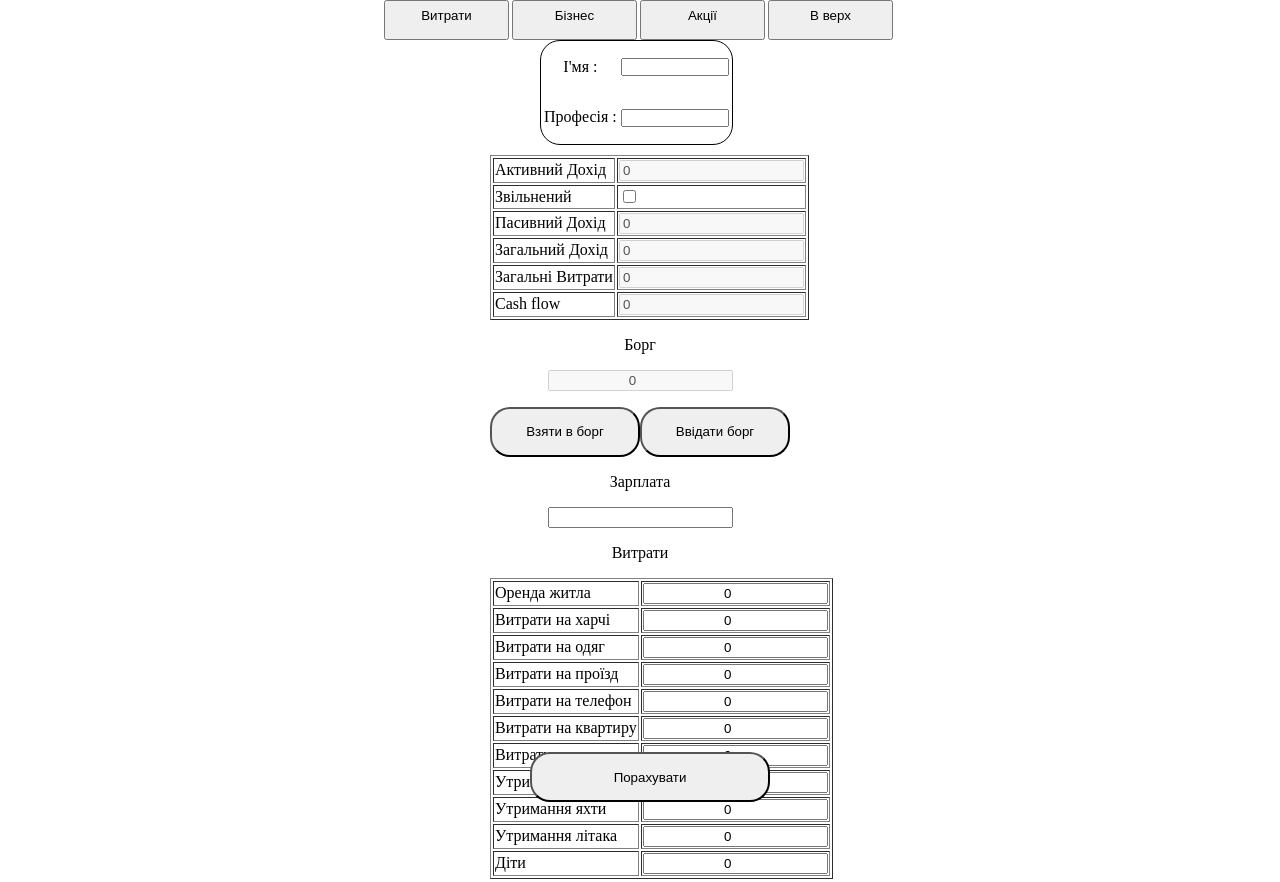
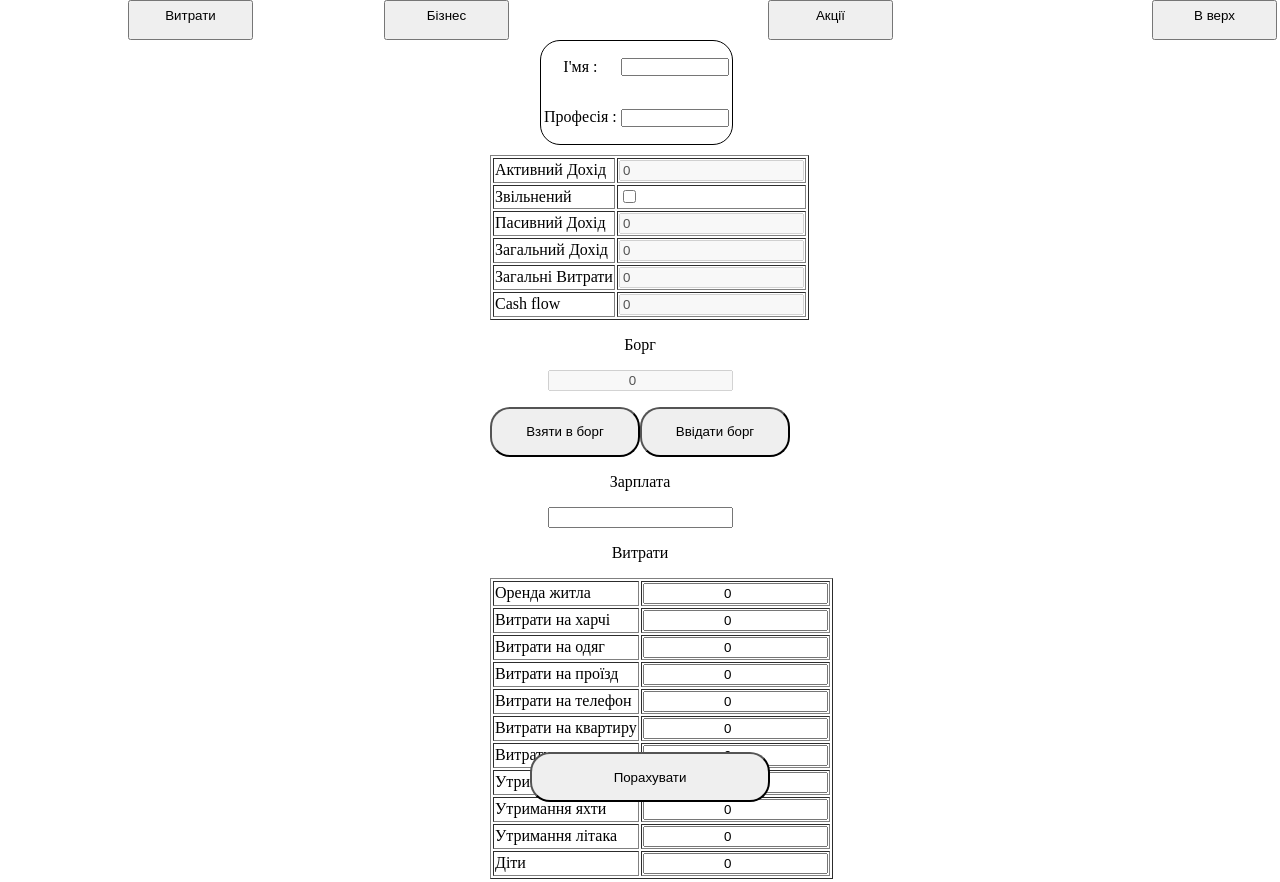
Before and after one commit to Anatoliy107/hellow, a plain HTML site: page index.html in a window 1280 px wide. Shown: the top 882 px of the page. Drawn offline with nearby package versions, Linux system fonts and the light colour scheme.

Commit message:
Update style.css

```diff
--- a/style.css
+++ b/style.css
@@ -52,25 +52,25 @@ a{
 .b1{
 	position: fixed;
 	top: 0;
-	margin-left: 30%;
+	margin-left: 10%;
 }
 
 .b2{
 	position: fixed;
 	top: 0px;
-	margin-left: 40%;
+	margin-left: 30%;
 
 }
 
 .b3{
 position: fixed;
 top: 0;
-margin-left: 50%;
+margin-left: 60%;
 }
 .b4{
 	position: fixed;
 	top: 0;
-margin-left:  60%;
+margin-left:  90%;
 }
 .balance{
 	margin-left: 100px;
```
